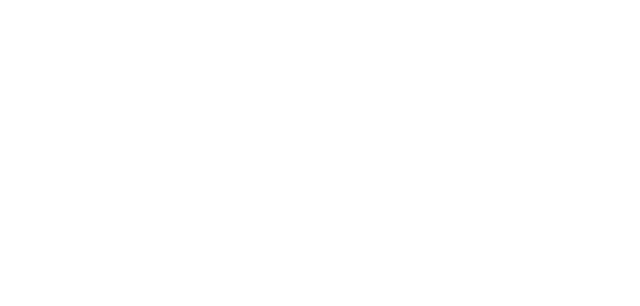
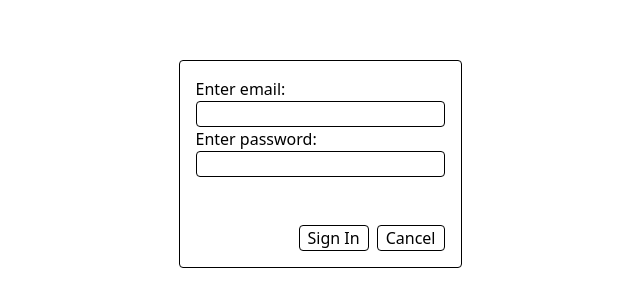
Before and after one commit to JaeYangLee/AuthFlow-app-pern, a React app in the folder frontend/: page / in a window 1280 px wide. Shown: the part 236-542 px from the top of the page, without its empty margins (320-960 px from the left). Built offline with nearby package versions, Linux system fonts and the light colour scheme; the HTML template or start-up script is replaced by a standard one.

Commit message:
style: finished stylling AFLoginForm.jsx inside AFLogInPage.jsx

```diff
--- a/frontend/src/App.jsx
+++ b/frontend/src/App.jsx
@@ -1,6 +1,7 @@
+import { useState } from "react";
 import axios from "axios";
 import "./index.css";
-import { useState } from "react";
+import AFLogInPage from "./pages/AFLogInPage";
 
 function App() {
   const [user, setUser] = useState(null);
@@ -77,7 +78,7 @@
 
   return (
     <>
-      <div></div>
+      <AFLogInPage />
     </>
   );
 }
--- a/frontend/src/components/AFLogInForm.jsx
+++ b/frontend/src/components/AFLogInForm.jsx
@@ -1,8 +1,28 @@
 function AFLogInForm() {
+  const handleSubmit = (e) => {};
   return (
     <>
-      <div>
-        <h1>Log In Form</h1>
+      <div className="border rounded p-4">
+        <form
+          onSubmit={handleSubmit}
+          className="flex flex-col justify-center items-center gap-12"
+        >
+          <div>
+            <div className="flex flex-col">
+              <label>Enter email:</label>
+              <input type="text" className="px-2 border rounded" />
+            </div>
+            <div className="flex flex-col">
+              <label>Enter password:</label>
+              <input type="password" className="px-2 border rounded" />
+            </div>
+          </div>
+
+          <section className="flex w-full flex-row items-end justify-end gap-2 ">
+            <button className="px-2 border rounded">Sign In</button>
+            <button className="px-2 border rounded">Cancel</button>
+          </section>
+        </form>
       </div>
     </>
   );
--- a/frontend/src/pages/AFLogInPage.jsx
+++ b/frontend/src/pages/AFLogInPage.jsx
@@ -1,8 +1,10 @@
+import AFLogInForm from "../components/AFLogInForm";
+
 function AFLogInPage() {
   return (
     <>
-      <div>
-        <h1>Log In Page</h1>
+      <div className="w-screen h-screen flex flex-col items-center justify-center">
+        <AFLogInForm />
       </div>
     </>
   );
```
